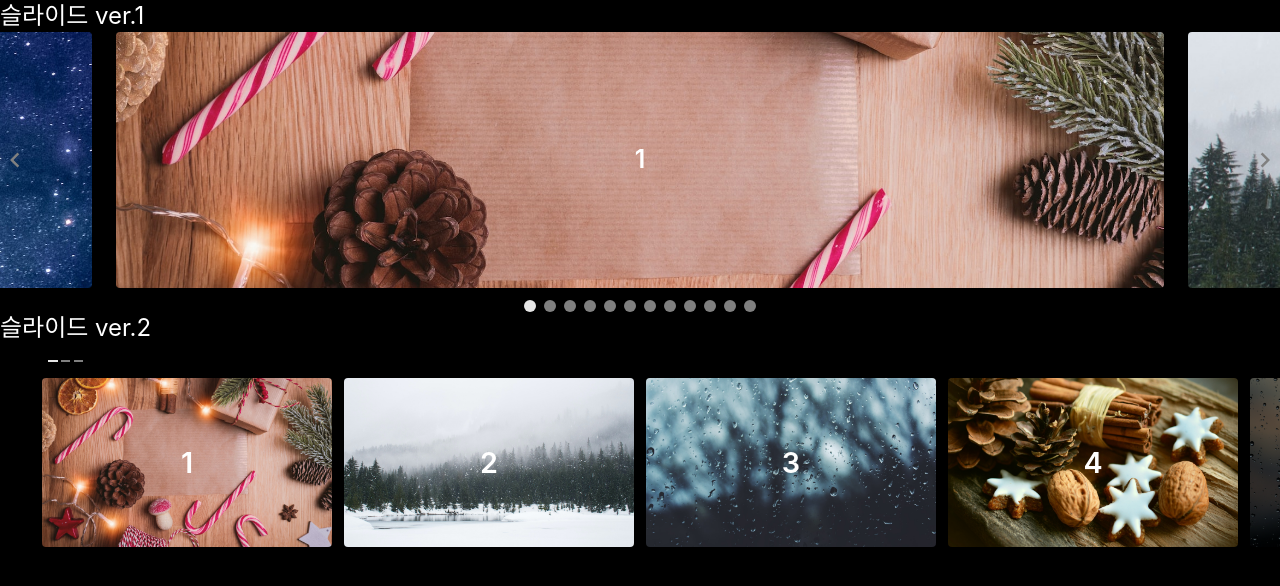
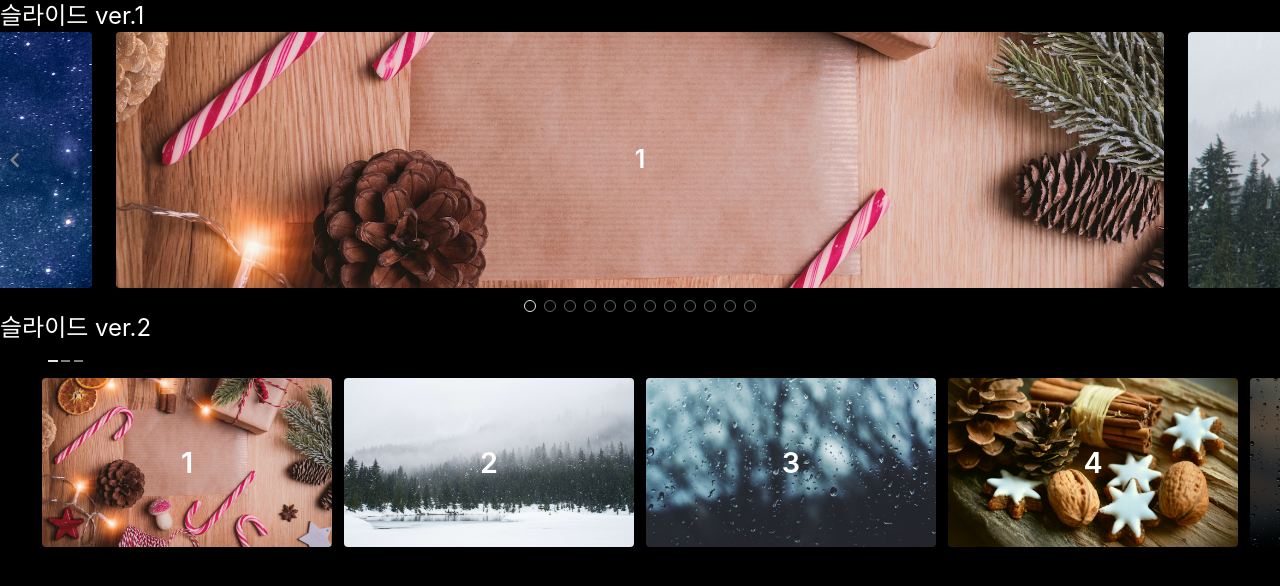
Before and after one commit to jeong922/slider, a React (Create React App) app: page / in a window 1280 px wide. Shown: the top 586 px of the page. Built offline with nearby package versions, Linux system fonts and the light colour scheme.

Commit message:
slide1 pagination 디자인 수정

```diff
--- a/src/components/slide1/Pagination.jsx
+++ b/src/components/slide1/Pagination.jsx
@@ -10,10 +10,12 @@ export default function Pagination({ itemSize, setSlideIndex, slideIndex }) {
         {Array.from({ length: itemSize }, (_, i) => i).map((item) => (
           <li
             key={item}
-            className='w-3 h-3 rounded-full bg-[rgba(255,255,255,0.5)] mx-1 hover:bg-[rgba(255,255,255,0.9)] hover:cursor-pointer'
+            className='w-3 h-3 rounded-full bg-transparent border border-[rgba(255,255,255,0.4)] mx-1 hover:border-[rgba(255,255,255,0.9)] hover:cursor-pointer'
             style={{
-              backgroundColor: `${
-                slideIndex === item + 2 ? 'rgba(255,255,255,0.9)' : ''
+              border: `${
+                slideIndex === item + 2
+                  ? ' 1px solid rgba(255,255,255,0.9)'
+                  : ''
               }`,
             }}
             onClick={() => paginationHandler(item)}
```
